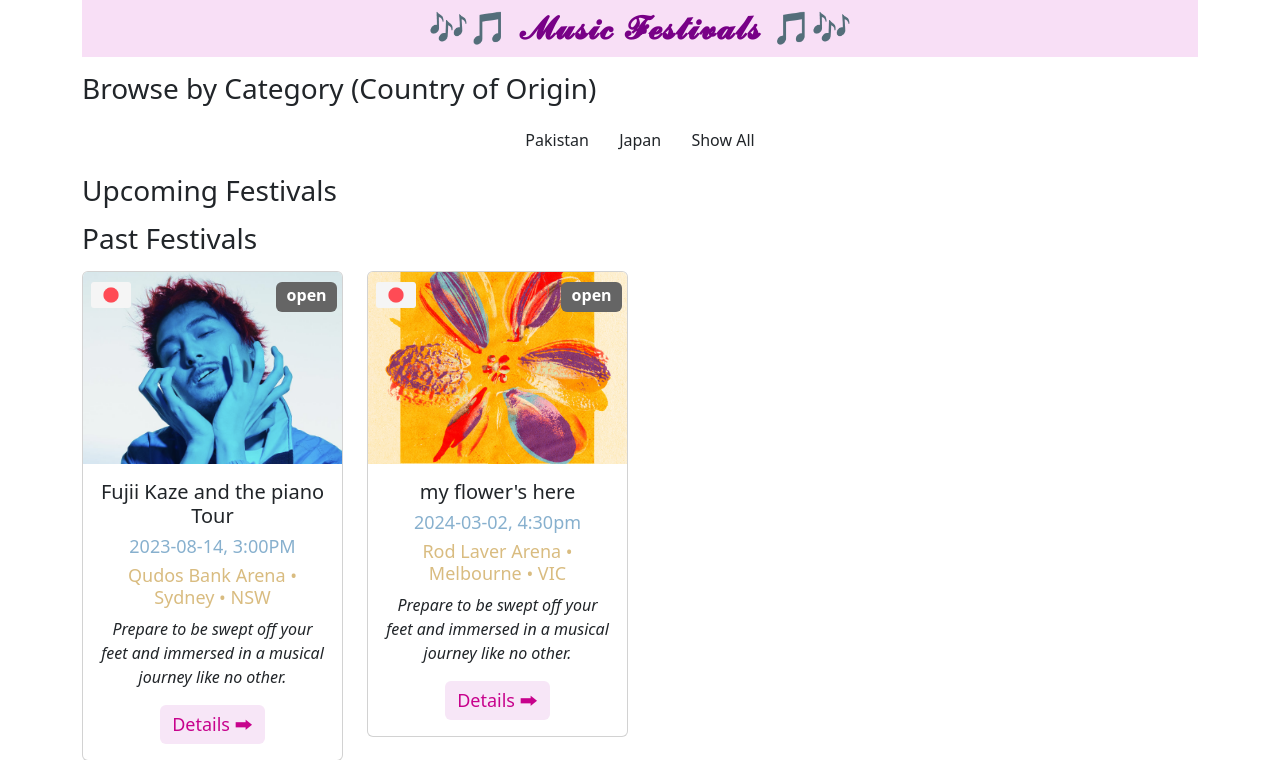
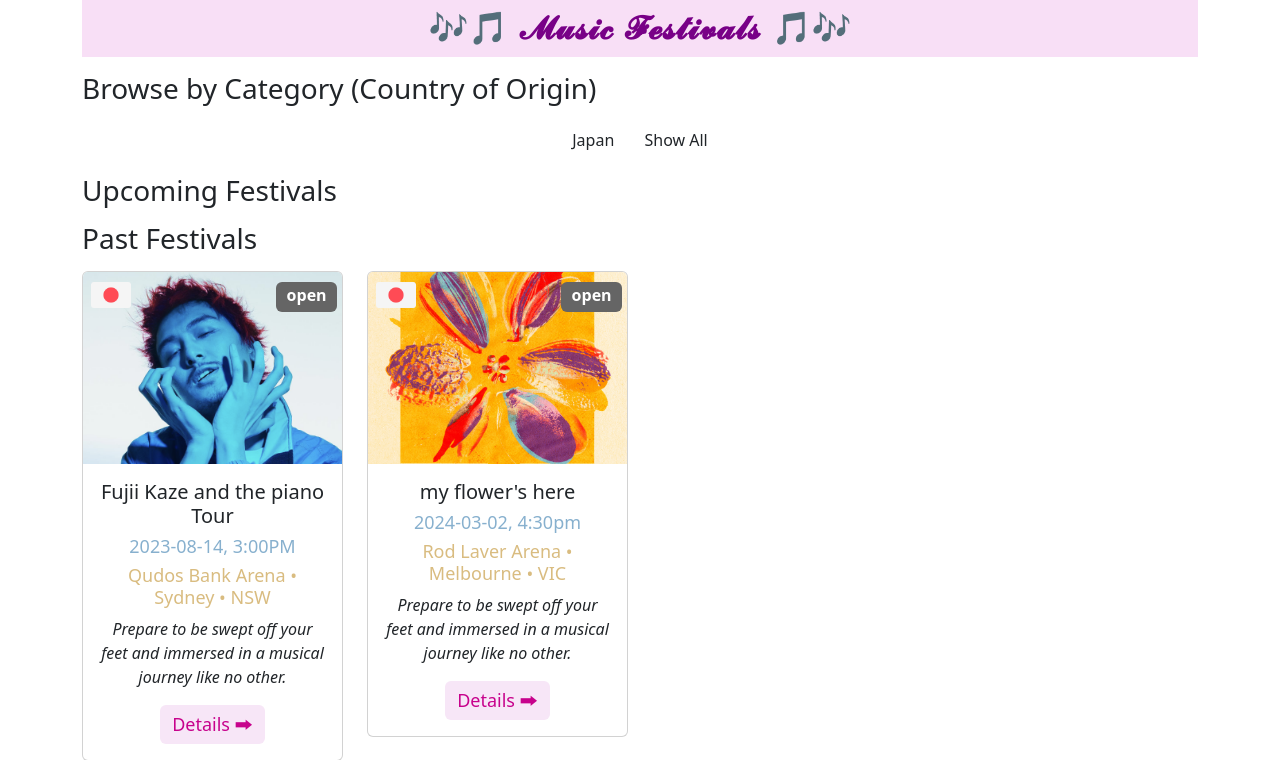
Before and after one commit to Arushi-Bose/IAB207, a Flask app: page /filter/Japan in a window 1280 px wide. Shown: the part 611-1371 px from the top of the page. Run offline with Flask 3, Linux system fonts and the light colour scheme; data comes from the database, SQL or seed files in the repository; some libraries are stand-ins or nearby versions.

Commit message:
Change to filter

```diff
--- a/a3_group16/BeatBazaar/templates/index.html
+++ b/a3_group16/BeatBazaar/templates/index.html
@@ -26,7 +26,6 @@
 
     <!-- Control buttons -->
     <div id="myBtnContainer">
-        <a class="btn festivalCategory" href="{{ url_for('main.filter', country='Pakistan')}}">Pakistan</a>
         <a class="btn festivalCategory" href="{{ url_for('main.filter', country='Japan')}}">Japan</a>
         <a class="btn festivalCategory" href="{{ url_for('main.index')}}">Show All</a>
     </div>
```
